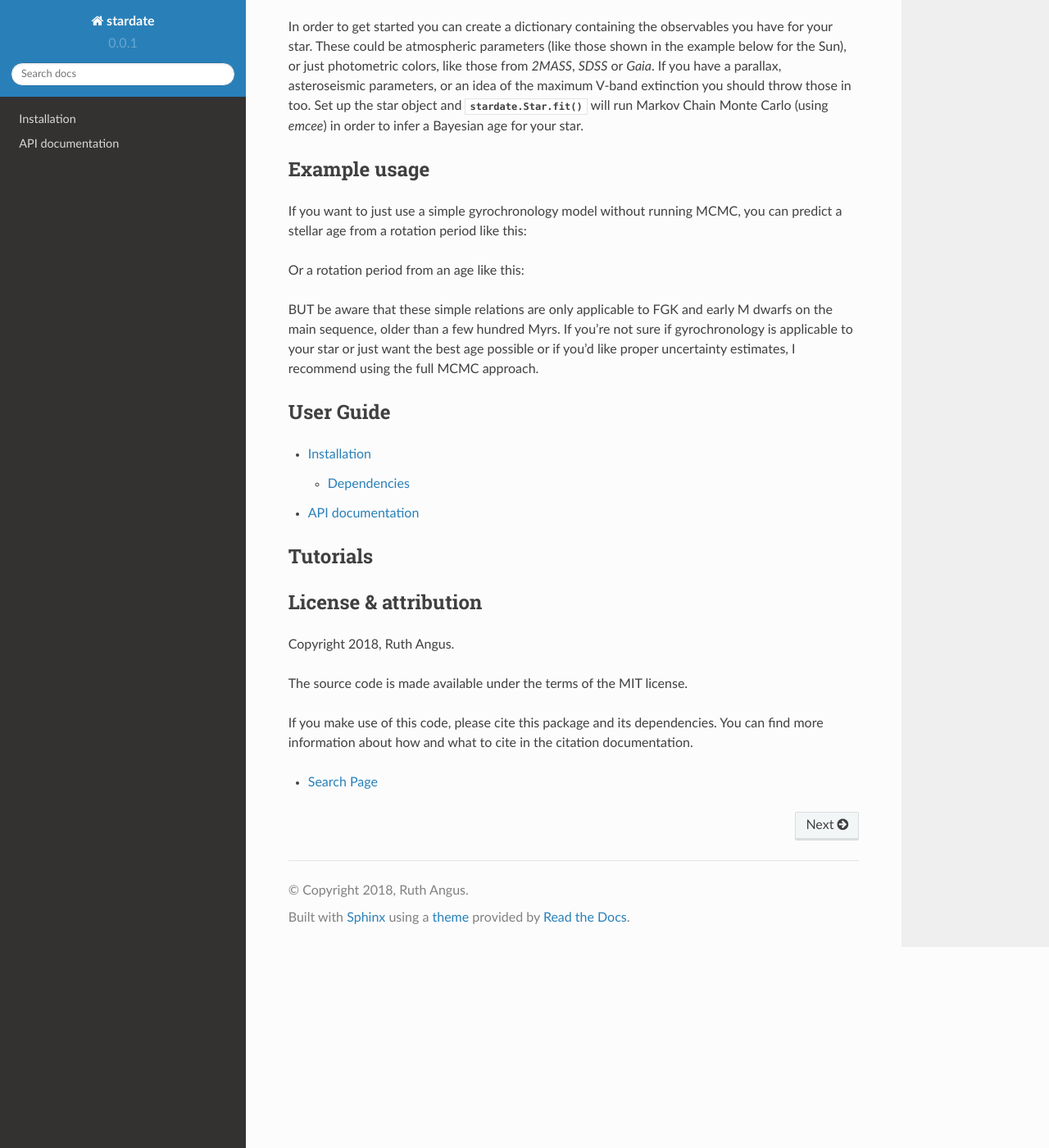
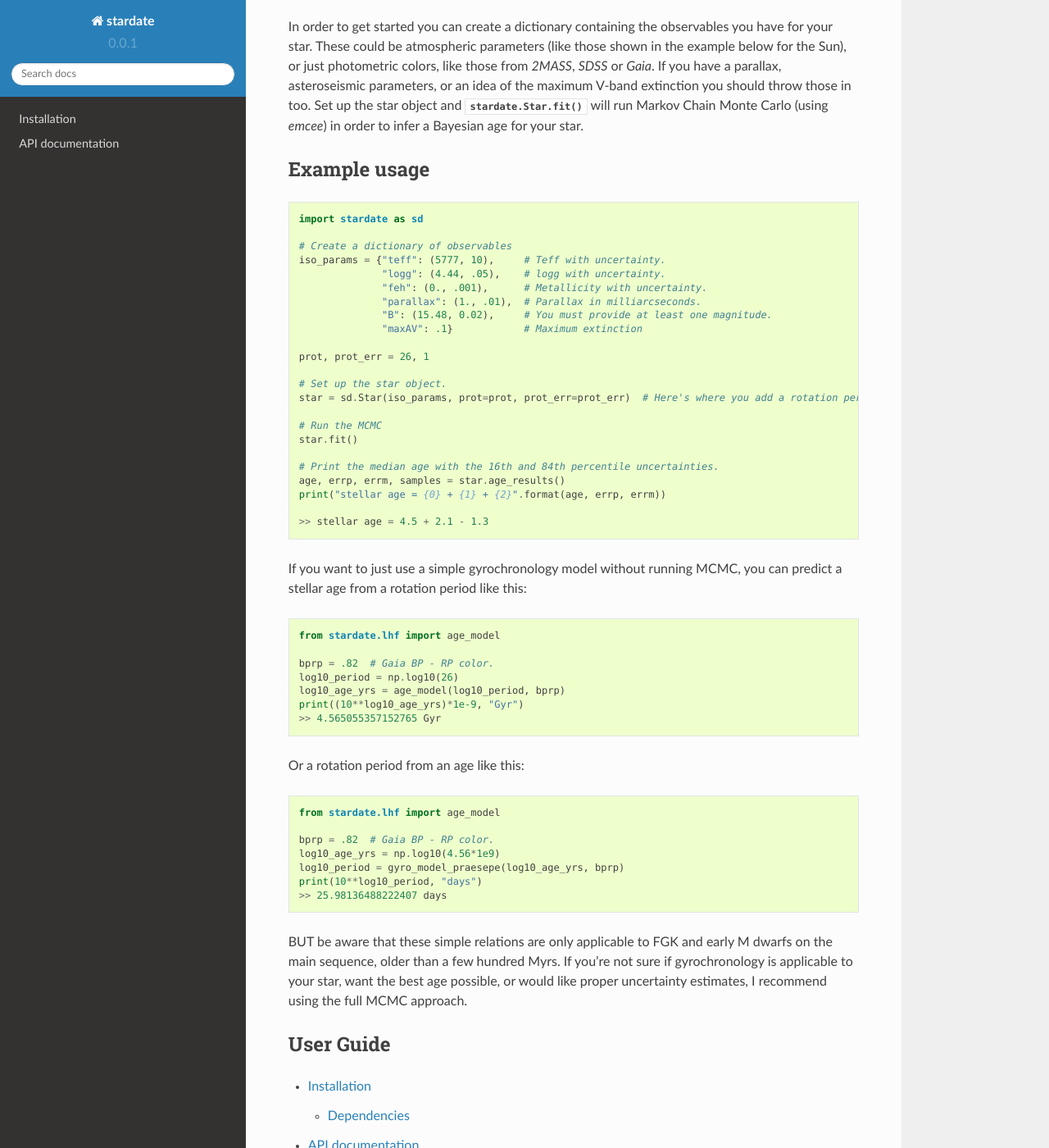
Before and after one commit to RuthAngus/stardate, a Sphinx documentation site: the page built from docs/source/index.rst, in a window 1280 px wide and 1400 px high, scrolled down 331 px. Shown: the whole window at 82% size. Built offline with Sphinx 7.4.7 and the Read the Docs theme 2.0.0, drawn with Linux system fonts in a browser that asks for light colours; pages that are not in the unit, such as notebooks, are missing from menus.

```diff
--- a/docs/source/index.rst
+++ b/docs/source/index.rst
@@ -83,9 +83,9 @@
 
 BUT be aware that these simple relations are only applicable to FGK and early
 M dwarfs on the main sequence, older than a few hundred Myrs.
-If you're not sure if gyrochronology is applicable to your star or just want
-the best age possible or if you'd like proper uncertainty estimates, I
-recommend using the full MCMC approach.
+If you're not sure if gyrochronology is applicable to your star, want the best
+age possible, or would like proper uncertainty estimates, I recommend using
+the full MCMC approach.
 
 .. Contents:
 
```
Also changed, not shown: other parts of docs/source/index.rst (+3 -3 lines).
